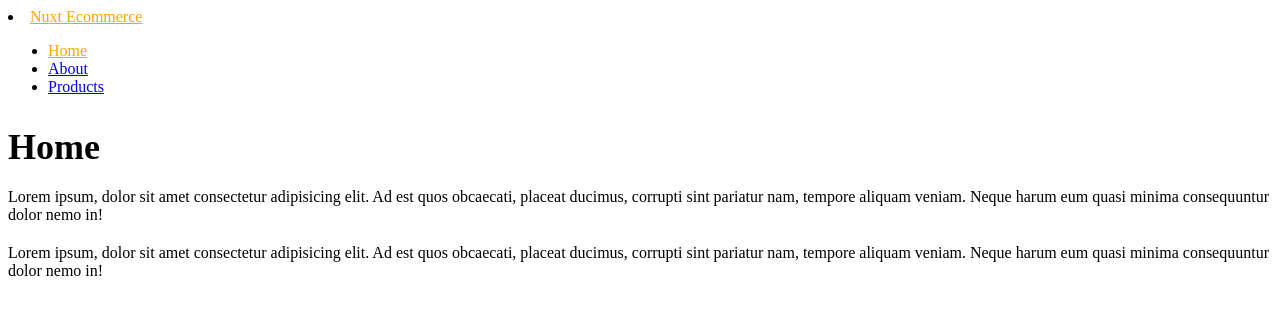
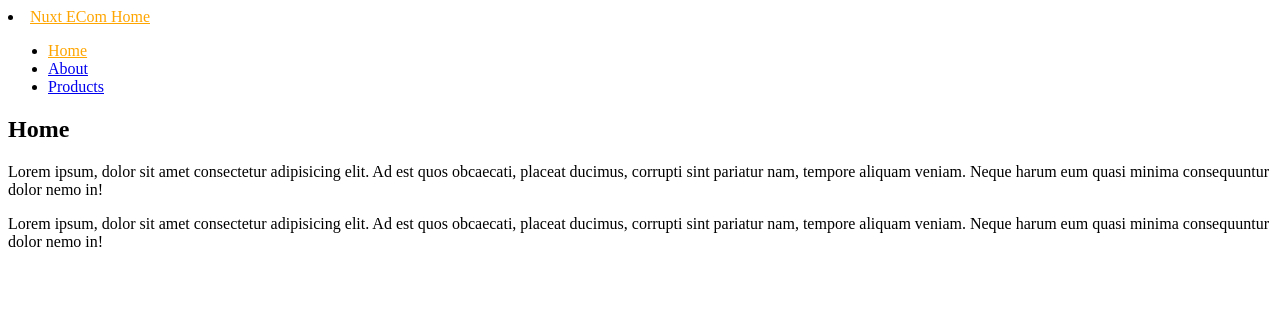
Before and after one commit to TontonBanton/nuxt-ecommerce-ninja, a Nuxt app: page / in a window 1280 px wide. Shown: the top 314 px of the page. Built offline with nearby package versions, Linux system fonts and the light colour scheme.

Commit message:
Fetch API data by Nuxt useFetch

```diff
--- a/assets/css/tailwind.css
+++ b/assets/css/tailwind.css
@@ -5,6 +5,13 @@
 body {
   @apply bg-gray-600;
 }
+h2 {
+  @apply mb-5 text-3xl;
+}
+
+p {
+  @apply my-5;
+}
 
 @layer components {
   .btn {
--- a/layouts/default.vue
+++ b/layouts/default.vue
@@ -1,7 +1,7 @@
 <template>
     <header class="shadow-sm">
       <nav class="container mx-auto p-4 flex justify-between">
-        <li class="font-bold"><NuxtLink to="/">Nuxt Ecommerce</NuxtLink> </li>
+        <li class="font-bold"><NuxtLink to="/">Nuxt ECom Home</NuxtLink> </li>
         <ul class="flex gap-4">
           <li><NuxtLink to="/">Home</NuxtLink> </li>
           <li><NuxtLink to="/about">About</NuxtLink> </li>
--- a/layouts/products.vue
+++ b/layouts/products.vue
@@ -1,7 +1,7 @@
 <template>
     <header class="shadow-sm">
       <nav class="container mx-auto p-4">
-        <li class="font-bold"><NuxtLink to="/">Nuxt Ecommerce</NuxtLink> </li>
+        <li class="font-bold"><NuxtLink to="/">Nuxt ECom Home</NuxtLink> </li>
       </nav>
     </header>
     <!-- PAGES SLOT -->
--- a/pages/about.vue
+++ b/pages/about.vue
@@ -10,13 +10,3 @@
 
 <script setup>
 </script>
-
-<style scoped>
-  h2 {
-    margin-bottom: 20px;
-    font-size: 36px;
-  }
-  p {
-    margin: 20px 0;
-  }
-</style>
--- a/pages/index.vue
+++ b/pages/index.vue
@@ -10,13 +10,3 @@
 
 <script setup>
 </script>
-
-<style scoped>
-  h2 {
-    margin-bottom: 20px;
-    font-size: 36px;
-  }
-  p {
-    margin: 20px 0;
-  }
-</style>
--- a/pages/products/[id].vue
+++ b/pages/products/[id].vue
@@ -1,13 +1,16 @@
 <template>
   <div>
-    <h2>Product Details for {{ id }}</h2>
-    <p>Lorem ipsum, dolor sit amet consectetur adipisicing elit. Ad est quos obcaecati, placeat ducimus,
-      corrupti sint pariatur nam, tempore aliquam veniam. Neque harum eum quasi minima consequuntur dolor nemo in!</p>
+    <p>{{ product.title }}</p>
+    <p>{{ product.price }}</p>
   </div>
 </template>
 
 <script setup>
   definePageMeta({ layout: 'products' })
 
-  const { id } = useRoute().params   //Get the route parameters
+  const { id } = useRoute().params
+  const uri = 'https://fakestoreapi.com/products/' + id
+
+  const { data: product } = await useFetch(uri, { key: id })
+
 </script>
--- a/pages/products/index.vue
+++ b/pages/products/index.vue
@@ -1,13 +1,17 @@
 <template>
   <div>
-    <h2>Products and Merchandises</h2>
-    <p>Lorem ipsum, dolor sit amet consectetur adipisicing elit. Ad est quos obcaecati, placeat ducimus,
-      corrupti sint pariatur nam, tempore aliquam veniam. Neque harum eum quasi minima consequuntur dolor nemo in!</p>
-    <p>Lorem ipsum, dolor sit amet consectetur adipisicing elit. Ad est quos obcaecati, placeat ducimus,
-      corrupti sint pariatur nam, tempore aliquam veniam. Neque harum eum quasi minima consequuntur dolor nemo in!</p>
+    <div class="grid grid-cols-4 gap-5">
+      <div v-for="p in products">
+        <NuxtLink :to="`/products/${p.id}`">{{ p.title }}</NuxtLink>
+      </div>
+    </div>
   </div>
+
 </template>
+
 
 <script setup>
   definePageMeta({ layout: 'products' })
+
+  const { data: products } = await useFetch('https://fakestoreapi.com/products')
 </script>
```
